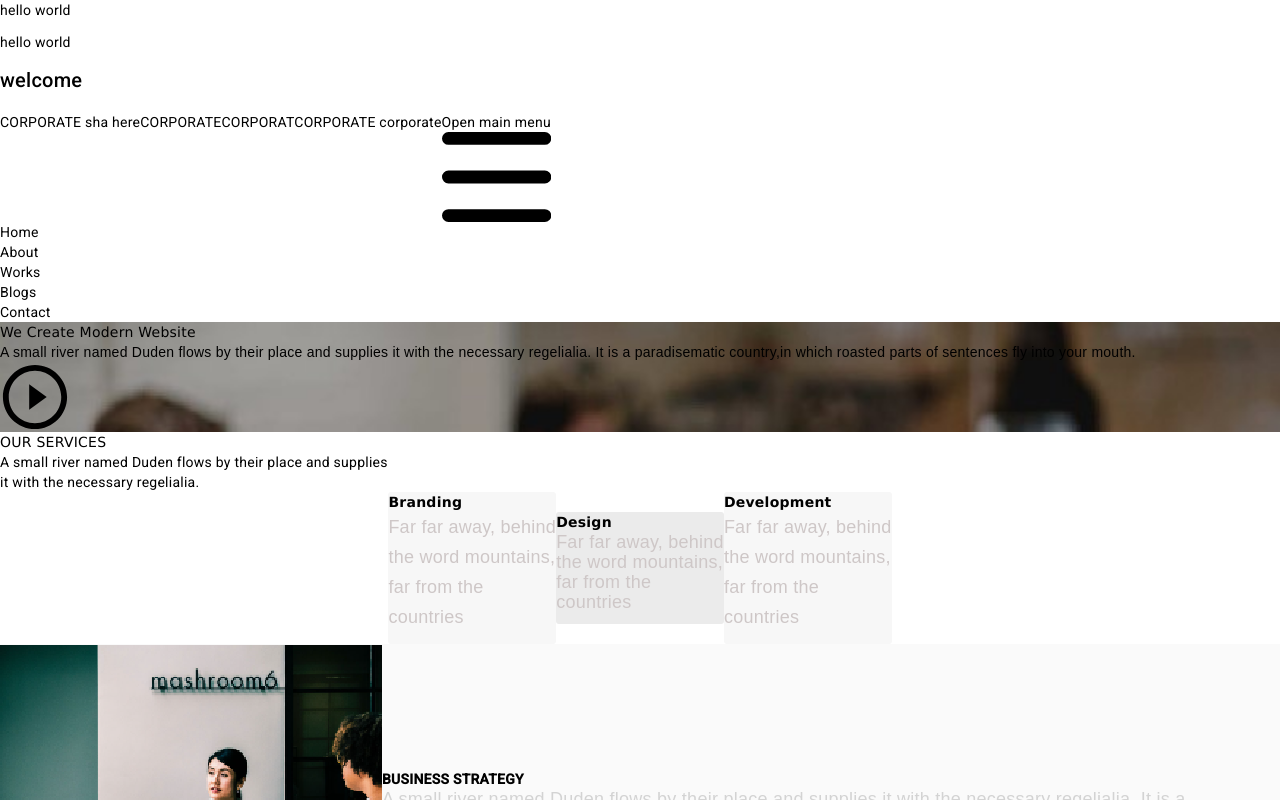
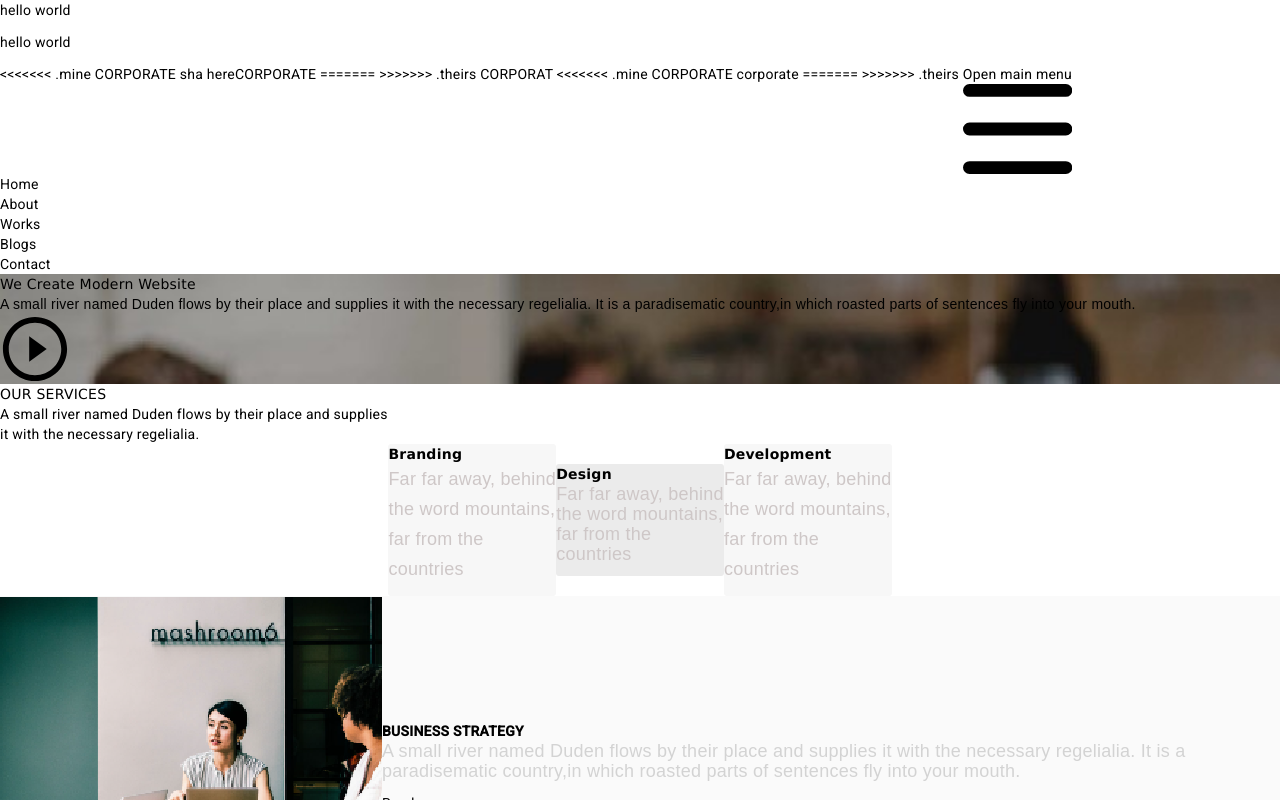
Before and after one commit to shaaakir7/Corporate-angular, an Angular app: page /home in a window 1280 px wide. Shown: the top 800 px of the page. Built offline with nearby package versions, Linux system fonts and the light colour scheme.

Commit message:
aaaaaaaaaaaaaaa

```diff
--- a/src/app/app.component.html
+++ b/src/app/app.component.html
@@ -4,19 +4,26 @@
 
   <p>hello world</p>
 
-  <div>
-    <h2>welcome</h2>
-  </div>
+
 
   <!--*************************** nav starts here ************************* -->
 
   <nav class="bg-white border-gray-200 dark:bg-gray-400 ">
     <div class="max-w-screen-xl flex flex-wrap items-center justify-between mx-auto p-4">
       <a href="#" class="flex items-center space-x-3 rtl:space-x-reverse">
+<<<<<<< .mine
         <span class="self-center text-2xl font-bold whitespace-nowrap ">CORPORATE sha here</span>
         <span class="self-center text-2xl font-bold whitespace-nowrap ">CORPORATE</span>
+=======
+
+
+>>>>>>> .theirs
         <span class="self-center text-2xl font-bold whitespace-nowrap ">CORPORAT</span>
+<<<<<<< .mine
         <span class="self-center text-2xl font-bold whitespace-nowrap ">CORPORATE corporate</span>
+=======
+
+>>>>>>> .theirs
       </a>
       <button type="button" class="inline-flex items-center p-2 w-10 h-10 justify-center text-sm text-black rounded-lg md:hidden focus:outline-none focus:ring-2 focus:ring-gray-200 dark:text-gray-400 "
               (click)="toggleMenu()" aria-controls="navbar-default" [attr.aria-expanded]="isMenuOpen.toString()">
```
